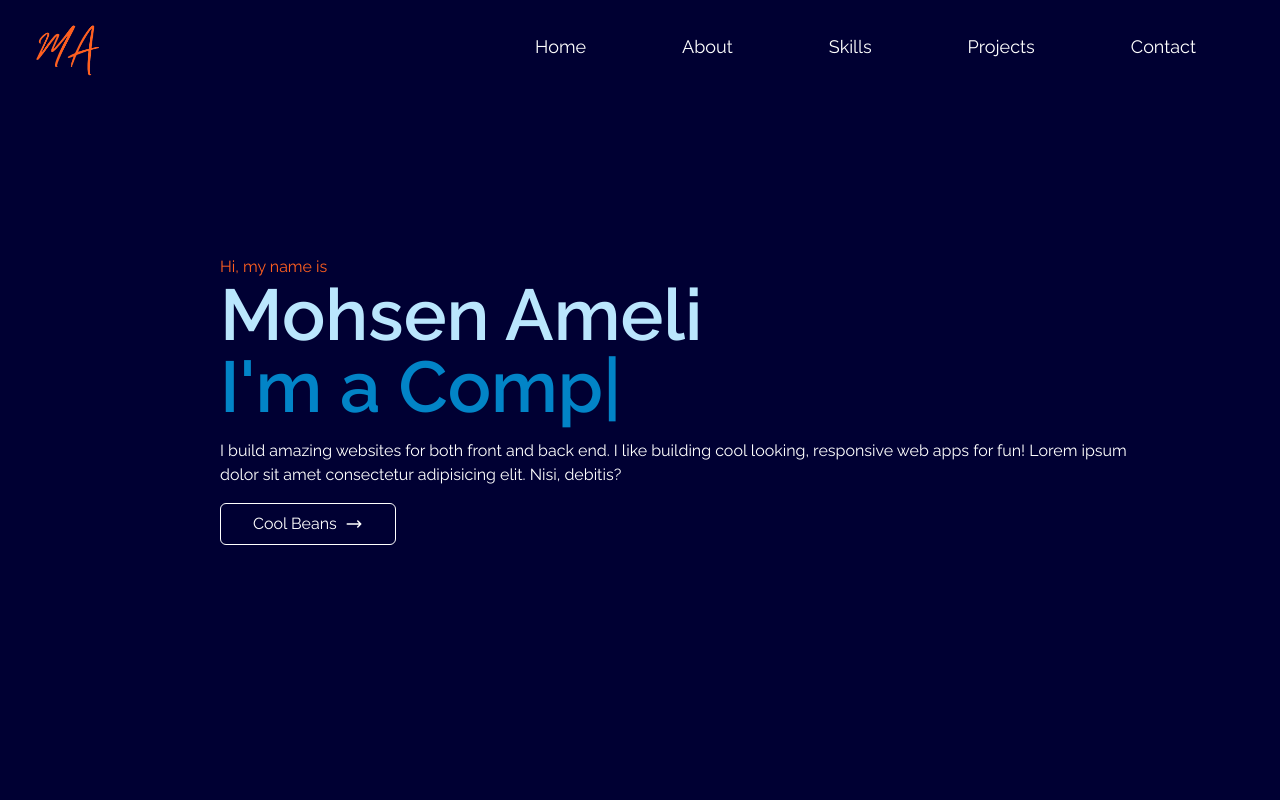
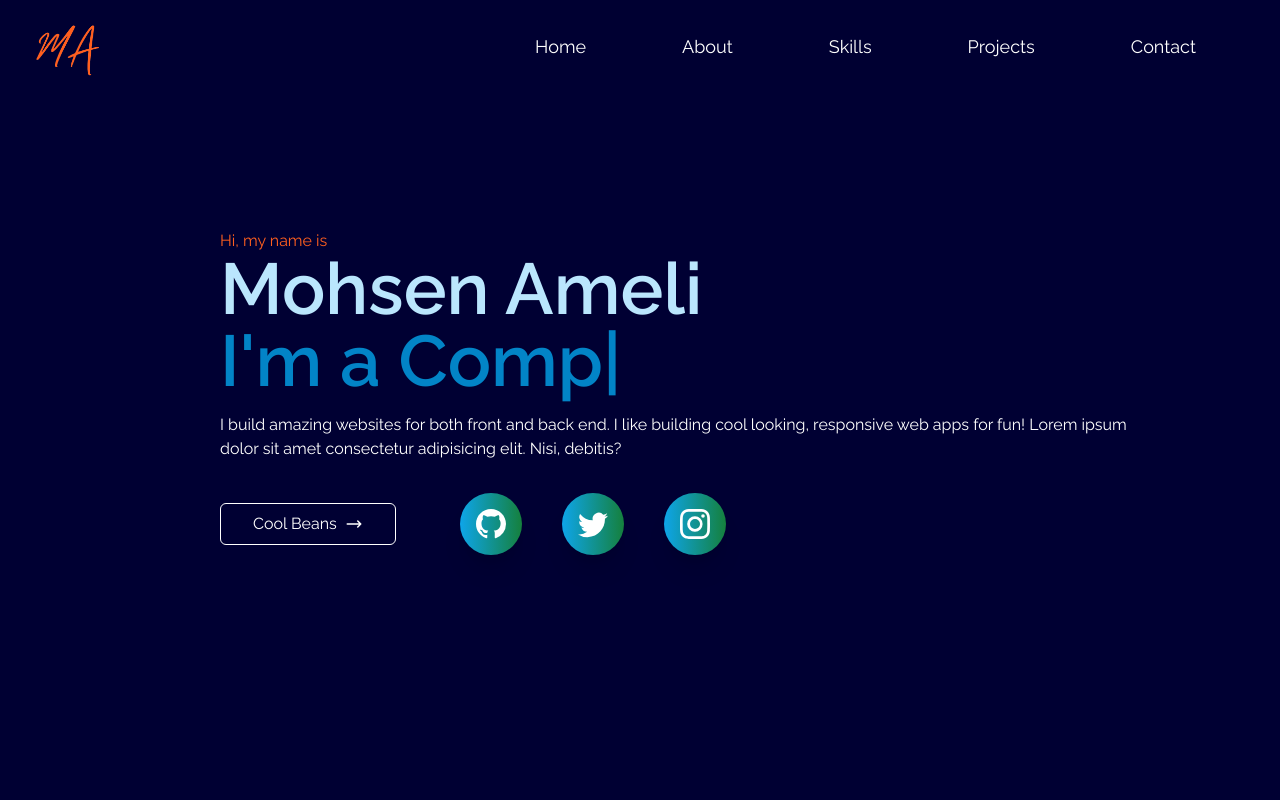
Before and after one commit to mohsen-ameli/portfolio, a React (Create React App) app: page / in a window 1280 px wide. Shown: the top 800 px of the page. Built offline with nearby package versions, Linux system fonts and the light colour scheme.

Commit message:
socials added

```diff
--- a/package.json
+++ b/package.json
@@ -6,6 +6,7 @@
     "@testing-library/jest-dom": "^5.14.1",
     "@testing-library/react": "^13.0.0",
     "@testing-library/user-event": "^13.2.1",
+    "@tippyjs/react": "^4.2.6",
     "autoprefixer": "^10.4.8",
     "express": "^4.18.1",
     "express-favicon": "^2.0.1",
--- a/src/App.js
+++ b/src/App.js
@@ -12,7 +12,6 @@ function App() {
       <Home />
       <About />
       <Skills />
-      {/* <Projects /> */}
       <Projects />
       <Contact />
     </>
--- a/src/comps/contact.js
+++ b/src/comps/contact.js
@@ -4,9 +4,9 @@ const Contact = () => {
       <h1 className="w-fit py-4 mb-6 text-5xl font-semibold border-b-4 border-[#FF5F1F]">Contact Me!</h1>
 
       <form className="w-full flex flex-col max-w-[600px]" action="https://getform.io/f/d38815a8-e28e-454a-9f56-4067493deb2f" method="POST">
-        <input className="bg-sky-900 outline-none p-2 my-4" type="name" name="name" placeholder="Name" />
-        <input className="bg-sky-900 outline-none p-2 my-4" type="email" name="email" placeholder="Email" />
-        <input autoComplete="off" className="bg-sky-900 outline-none p-2 pb-24 my-4" type="message" name="message" placeholder="Message" />
+        <input className="bg-sky-900 outline-none p-2 my-4" type="name" name="name" placeholder="Name" required />
+        <input className="bg-sky-900 outline-none p-2 my-4" type="email" name="email" placeholder="Email" required />
+        <input autoComplete="off" className="bg-sky-900 outline-none p-2 pb-24 my-4" type="message" name="message" placeholder="Message" required />
         <button type="submit" className="w-fit self-center cursor-pointer m-4 py-2 px-4 flex items-center justify-center btn font-semibold text-[#FF5F1F] border-2 border-[#FF5F1F] rounded-lg hover:bg-[#FF5F1F] hover:text-white hover:scale-105 duration-150">
           Submit!
         </button>
--- a/src/comps/home.js
+++ b/src/comps/home.js
@@ -1,5 +1,11 @@
 import NextBtn from "./nextBtn";
 import Typed from 'react-typed';
+
+import {BsGithub, BsTwitter, BsInstagram} from "react-icons/bs"
+import Tippy from '@tippyjs/react';
+import 'tippy.js/dist/tippy.css';
+import 'tippy.js/themes/light.css';
+import 'tippy.js/animations/perspective.css';
 
 const Home = () => {
   return (
@@ -11,7 +17,33 @@ const Home = () => {
         <Typed strings={['Full Stack Developer.', 'Computer Enthusiast.', 'Comp Sci Student.']} typeSpeed={120} backSpeed={70} loop></Typed>
       </h1>
       <p className="py-4">I build amazing websites for both front and back end. I like building cool looking, responsive web apps for fun! Lorem ipsum dolor sit amet consectetur adipisicing elit. Nisi, debitis?</p>
-      <NextBtn text="Cool Beans" to="about" offset={0} />
+
+      <div className="flex items-center">
+        <NextBtn text="Cool Beans" to="about" offset={0} />
+
+        <div className="grid grid-cols-4 gap-10 mx-16 my-4">
+          <Tippy offset={[0, 20]} content="GitHub" placement="bottom" theme="tippy" animation="perspective">
+            <a className="p-4 mx-auto cursor-pointer rounded-full bg-gradient-to-r from-sky-500 to-green-700
+            shadow-xl hover:scale-110 hover:ease-in-out duration-300" href="https://github.com/mohsen-ameli" target="_blank" rel="noopener noreferrer">
+              <BsGithub className="" size={30} />
+            </a>
+          </Tippy>
+
+          <Tippy offset={[0, 20]} content="Twitter" placement="bottom" theme="tippy" animation="perspective">
+            <a className="p-4 mx-auto cursor-pointer rounded-full bg-gradient-to-r from-sky-500 to-green-700
+            shadow-xl hover:scale-110 hover:ease-in-out duration-300" href="https://twitter.com/AmeliMohsen" target="_blank" rel="noopener noreferrer">
+              <BsTwitter size={30} />
+            </a>
+          </Tippy>
+
+          <Tippy offset={[0, 20]} content="Instagram" placement="bottom" theme="tippy" animation="perspective">
+            <a className="p-4 mx-auto cursor-pointer rounded-full bg-gradient-to-r from-sky-500 to-green-700
+            shadow-xl hover:scale-110 hover:ease-in-out duration-300" href="https://www.instagram.com/mohsen.ameli83/" target="_blank" rel="noopener noreferrer">
+              <BsInstagram size={30} />
+            </a>
+          </Tippy>
+        </div>
+      </div>
     </div>
   );
 }
--- a/src/comps/navbar.js
+++ b/src/comps/navbar.js
@@ -11,7 +11,6 @@ const Navbar = () => {
   return (
     <div className="w-full h-20 fixed top-0 bg-[#000033ed] text-white z-10 select-none">
       <nav className="flex items-center justify-between max-w-[1240px] mx-auto p-4 md:pt-4">
-        {/* <h1 className="text-xl text-[#FF5F1F]">MOE PORT</h1> */}
         <Link className="cursor-pointer" to="home" smooth={true} offset={-100} duration={500}>
           <img className="w-16" src={logo} alt="" />
         </Link>
--- a/src/comps/projects.js
+++ b/src/comps/projects.js
@@ -10,7 +10,6 @@ const Projects = () => {
   return (
     <div name="projects" className="w-full h-full py-60 px-4 max-w-[1000px] mx-auto text-white flex flex-col items-center">
       <h1 className="w-fit py-4 mb-6 text-5xl font-semibold border-b-4 border-[#FF5F1F]">Projects</h1>
-      {/* <p className="py-6 font-thin">My projects that I've done over the years.</p> */}
 
       <Card img={img1} title="ZarathusTrust" url1="https://www.zarathustrust.com/" url2="https://github.com/mohsen-ameli/money-moe-linux/" body1="My first big project. It took me quite a while to build it. It was for a business project, that never actually started." body2="Please visit it via the link bellow and sign up for a new account. Then you will be able to access all of the features. I used Bootstrap and some custom CSS for the styling, django for backend and react for frontend. (although in the earlier iterations it was all django) It's been hosted on Linode, Digital Ocean, home RaspberryPi, and heroku before. It has a custom domain." />
       <Card img={img2} title="Persian Empire" url1="https://persianempire.herokuapp.com/" url2="https://github.com/mohsen-ameli/Persian-Empire/" body1="First actual website ever built. This is a blog website, which I made with the help of YouTube tutorials. " body2="I modified its functionality and added some cool features like an editor for posting. I used Bootstrap for styling and Django for the backend, as well as for the front end. It is hosted on Heroku." />
--- a/src/comps/skills.js
+++ b/src/comps/skills.js
@@ -15,7 +15,7 @@ const Skills = () => {
   return (
     <div name="skills" className="w-full h-full px-4 py-60 max-w-[1000px] mx-auto flex flex-col items-center text-white">
       <h1 className="w-fit py-4 mb-6 text-5xl font-semibold border-b-4 border-[#FF5F1F]">Skills</h1>
-      {/* <p className="font-thin my-6">My abilities in different fields in the computer world!</p> */}
+
       <div className="grid grid-cols-2 md:grid-cols-4 gap-x-4 gap-y-4 select-none">
         <div className="py-4 px-12 rounded-lg bg-sky-900 flex flex-col items-center hover:scale-105 ease-in-out duration-200 shadow-md shadow-black">
           <img className="w-16" src={linux} alt="" />
--- /dev/null
+++ b/src/comps/socials.js
@@ -0,0 +1,54 @@
+import {BsGithub, BsTwitter, BsInstagram} from "react-icons/bs"
+import Tippy from '@tippyjs/react';
+import 'tippy.js/dist/tippy.css';
+import 'tippy.js/themes/light.css';
+import 'tippy.js/animations/perspective.css';
+
+// import {IoMdPaperPlane} from "react-icons/io"
+// import pdf from "../images/resume-dev.pdf"
+
+const Socials = () => {
+  return (
+    <div name="socials" className="w-full h-full py-60 max-w-[500px] mx-auto text-white">
+      <h1 className="mx-auto w-fit py-4 mb-8 text-5xl font-semibold border-b-4 border-[#FF5F1F]">Socials</h1>
+      <div className="grid grid-cols-4 gap-4 mx-4">
+        <Tippy offset={[0, 20]} content="GitHub" placement="bottom" theme="tippy" animation="perspective">
+          <a className="p-4 mx-auto cursor-pointer rounded-full bg-gradient-to-r from-sky-500 to-green-700
+          shadow-xl hover:scale-110 hover:ease-in-out duration-300" href="https://github.com/mohsen-ameli" target="_blank" rel="noopener noreferrer">
+            <BsGithub className="" size={30} />
+          </a>
+        </Tippy>
+
+        <Tippy offset={[0, 20]} content="Twitter" placement="bottom" theme="tippy" animation="perspective">
+          <a className="p-4 mx-auto cursor-pointer rounded-full bg-gradient-to-r from-sky-500 to-green-700
+          shadow-xl hover:scale-110 hover:ease-in-out duration-300" href="https://twitter.com/AmeliMohsen" target="_blank" rel="noopener noreferrer">
+            <BsTwitter size={30} />
+          </a>
+        </Tippy>
+
+        <Tippy offset={[0, 20]} content="Instagram" placement="bottom" theme="tippy" animation="perspective">
+          <a className="p-4 mx-auto cursor-pointer rounded-full bg-gradient-to-r from-sky-500 to-green-700
+          shadow-xl hover:scale-110 hover:ease-in-out duration-300" href="https://www.instagram.com/mohsen.ameli83/" target="_blank" rel="noopener noreferrer">
+            <BsInstagram size={30} />
+          </a>
+        </Tippy>
+
+        {/* <Tippy offset={[0, 20]} content="Indeed" placement="bottom" theme="tippy" animation="perspective">
+          <a className="p-4 mx-auto cursor-pointer rounded-full bg-gradient-to-r from-sky-500 to-green-700
+          shadow-xl hover:scale-110 hover:ease-in-out duration-300" href="https://github.com/mohsen-ameli" target="_blank" rel="noopener noreferrer">
+            <SiIndeed size={30} />
+          </a>
+        </Tippy> */}
+
+        {/* <Tippy offset={[0, 20]} content="Resume" placement="bottom" theme="tippy" animation="perspective">
+          <a className="p-4 mx-auto cursor-pointer rounded-full bg-gradient-to-r from-sky-500 to-green-700
+          shadow-xl hover:scale-110 hover:ease-in-out duration-300" href={pdf} target="_blank" rel="noopener noreferrer">
+            <IoMdPaperPlane size={30} />
+          </a>
+        </Tippy> */}
+      </div>
+    </div>
+  );
+}
+
+export default Socials;
--- a/src/index.css
+++ b/src/index.css
@@ -16,3 +16,11 @@ body {
   font-family: 'Open Sans', sans-serif;
   font-family: 'Raleway', sans-serif;
 }
+
+.tippy-box[data-theme~='tippy']{
+  background-color: rgb(3, 105, 161);
+  color: white;
+}
+.tippy-box[data-theme~='tippy'][data-placement^='bottom'] > .tippy-arrow::before {
+  border-bottom-color: rgb(3, 105, 161);
+}
```
Also changed, not shown: 1 other file (tests, documents, lock files or other folders).
